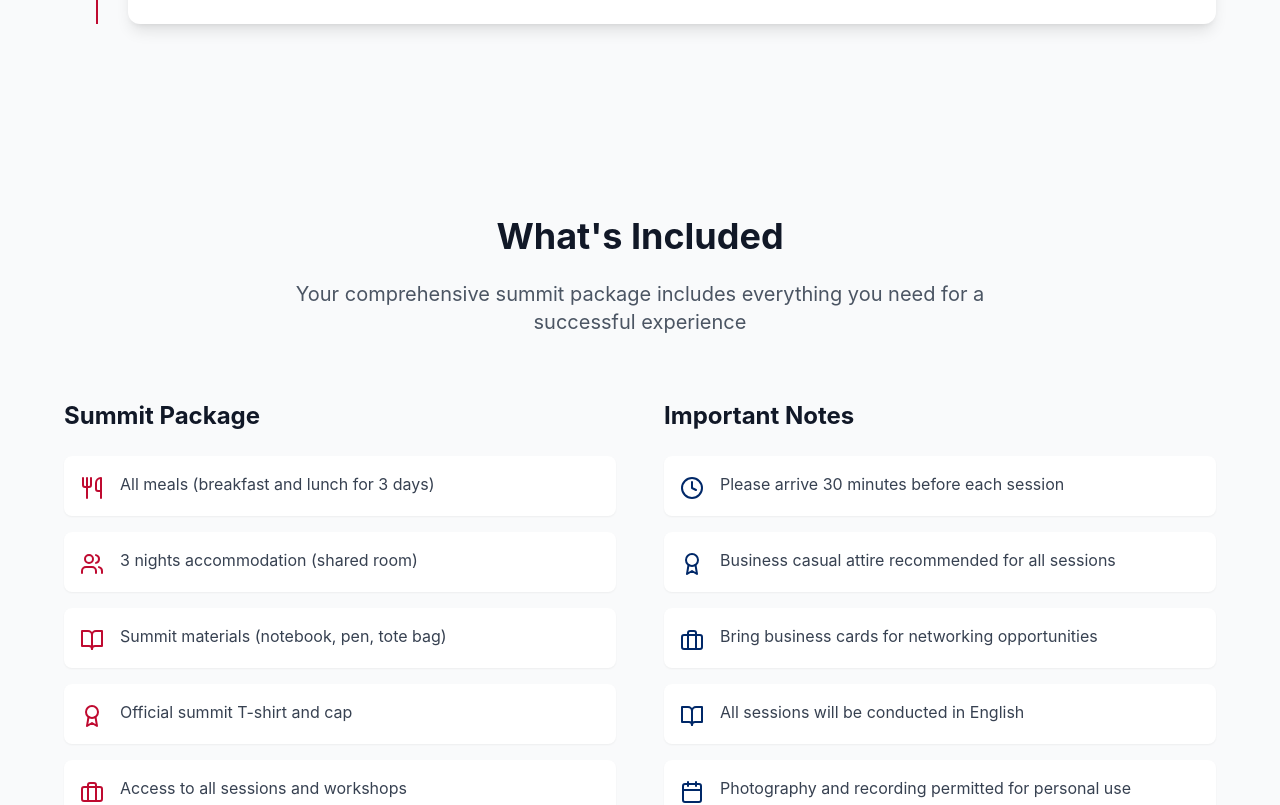
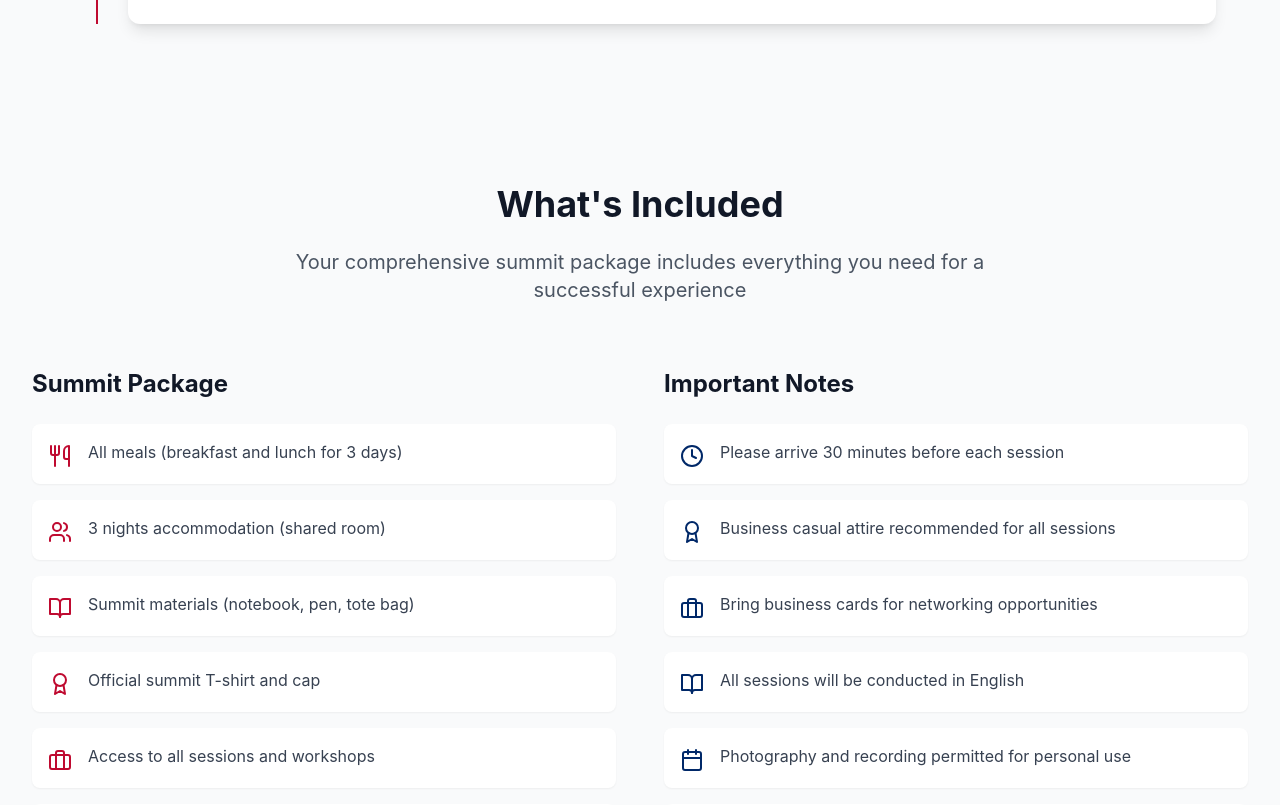
Before and after one commit to foliceasummit/folicea-summit-2025, a Next.js app: page /agenda in a window 1280 px wide. Shown: the part 3160-3965 px from the top of the page. Built offline with nearby package versions, Linux system fonts and the light colour scheme.

Commit message:
Reduce spacing between agenda content and What's Included section

```diff
--- a/pages/agenda.tsx
+++ b/pages/agenda.tsx
@@ -347,7 +347,7 @@ const AgendaPage = () => {
              initial={{ opacity: 0, y: 20 }}
              animate={{ opacity: 1, y: 0 }}
              transition={{ duration: 0.5 }}
-             className="mb-16"
+             className="mb-8"
            >
              {/* Day Header */}
              <div className="text-center mb-12">
@@ -427,7 +427,7 @@ const AgendaPage = () => {
        </section>
 
              {/* What's Included */}
-       <section className="section-padding bg-gray-50">
+       <section className="pt-16 pb-20 bg-gray-50">
          <div className="container-custom">
            <motion.div
              initial={{ opacity: 0, y: 20 }}
```
